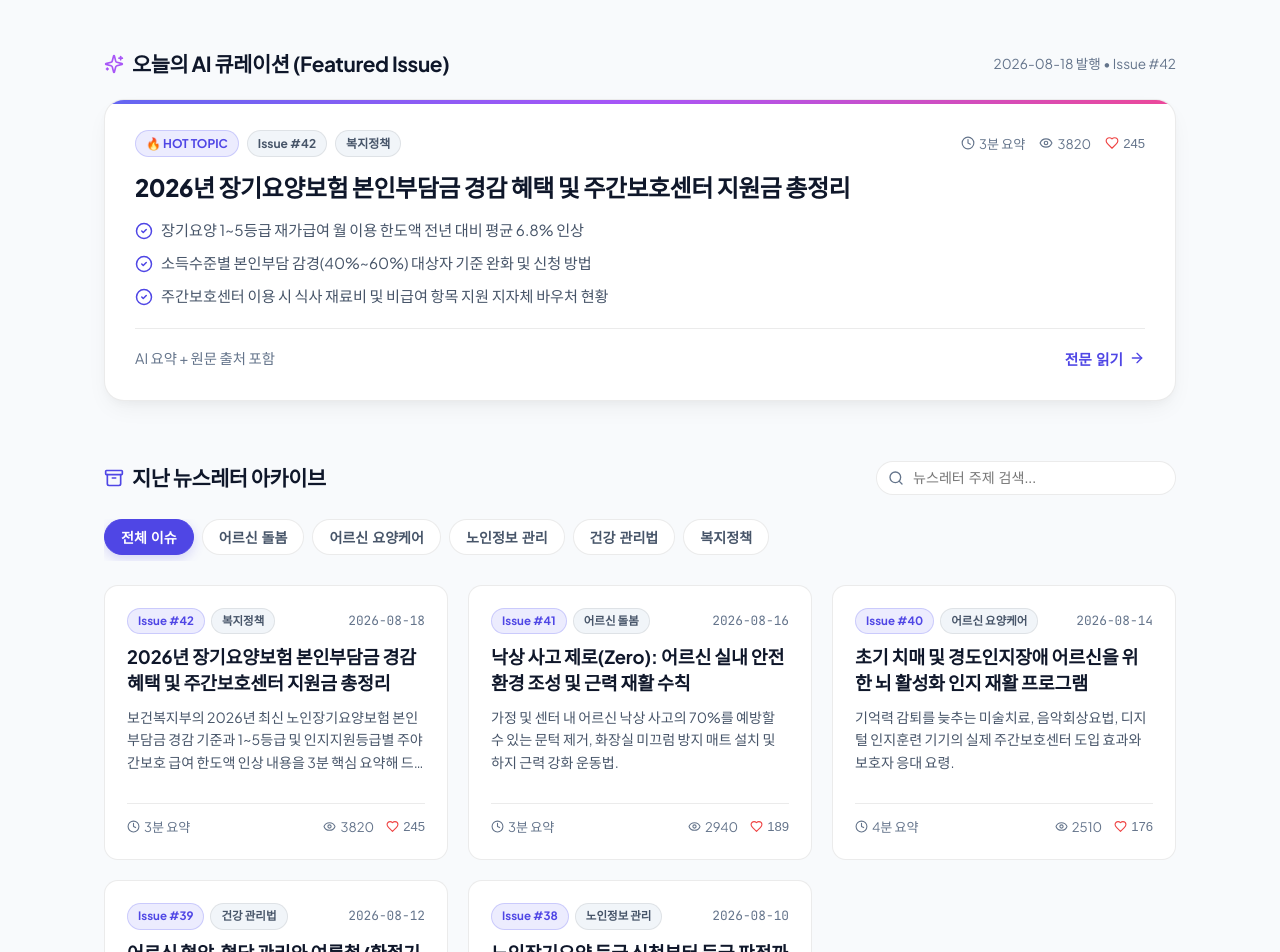
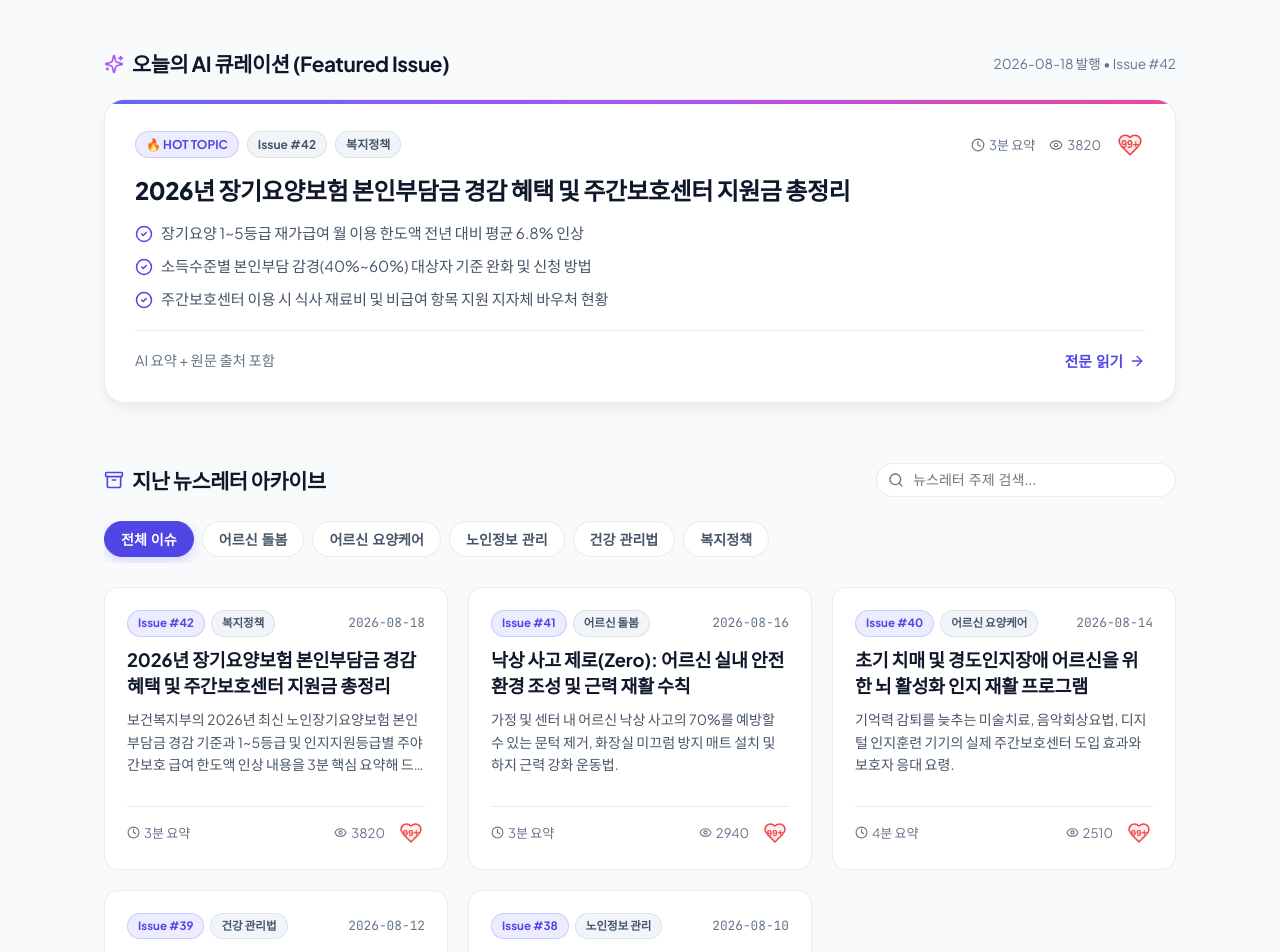
Before and after one commit to SilverRuler/AI-Pulse, a React (Vite) app: page / in a window 1280 px wide. Shown: the part 560-1512 px from the top of the page. Built offline with nearby package versions, Linux system fonts and the light colour scheme; no server answers; the HTML template or start-up script is replaced by a standard one.

Commit message:
fix: Resolve filter state bug and embed likes count inside red heart icons

```diff
--- a/src/components/ArchiveFeed.jsx
+++ b/src/components/ArchiveFeed.jsx
@@ -12,18 +12,11 @@ export default function ArchiveFeed({
   userLikes = [],
   onToggleLike
 }) {
-  const [currentCategory, setCurrentCategory] = useState(activeCategory || 'all');
   const [searchQuery, setSearchQuery] = useState('');
 
-  // Sync when parent activeCategory changes (e.g. from footer click)
-  useEffect(() => {
-    if (activeCategory) {
-      setCurrentCategory(activeCategory);
-    }
-  }, [activeCategory]);
+  const currentCategory = activeCategory || 'all';
 
   const handleTabClick = (catId) => {
-    setCurrentCategory(catId);
     if (onSelectCategory) {
       onSelectCategory(catId);
     }
@@ -161,24 +154,38 @@ export default function ArchiveFeed({
                           background: 'transparent',
                           border: 'none',
                           cursor: 'pointer',
-                          display: 'flex',
+                          position: 'relative',
+                          display: 'inline-flex',
                           alignItems: 'center',
-                          gap: '4px',
-                          color: isLiked ? '#ef4444' : 'var(--text-muted)',
-                          padding: 0,
-                          fontSize: 'inherit'
+                          justifyContent: 'center',
+                          padding: '2px',
                         }}
                         title={isLiked ? '좋아요 취소' : '좋아요'}
                       >
                         <Heart
-                          size={13}
+                          size={24}
                           style={{
-                            color: isLiked ? '#ef4444' : '#ef4444',
-                            fill: isLiked ? '#ef4444' : 'none',
-                            stroke: '#ef4444'
+                            color: '#ef4444',
+                            fill: isLiked ? '#ef4444' : 'rgba(239, 68, 68, 0.1)',
+                            stroke: '#ef4444',
+                            strokeWidth: 1.5,
                           }}
                         />
-                        <span>{item.likes}</span>
+                        <span
+                          style={{
+                            position: 'absolute',
+                            top: '50%',
+                            left: '50%',
+                            transform: 'translate(-50%, -50%)',
+                            fontSize: '0.6rem',
+                            fontWeight: 800,
+                            color: isLiked ? '#ffffff' : '#ef4444',
+                            pointerEvents: 'none',
+                            marginTop: '-1px'
+                          }}
+                        >
+                          {item.likes > 99 ? '99+' : item.likes}
+                        </span>
                       </button>
                     </div>
                   </div>
--- a/src/components/FeaturedIssue.jsx
+++ b/src/components/FeaturedIssue.jsx
@@ -43,24 +43,38 @@ export default function FeaturedIssue({ issue, onOpenReader, userLikes = [], onT
                   background: 'transparent',
                   border: 'none',
                   cursor: 'pointer',
-                  display: 'flex',
+                  position: 'relative',
+                  display: 'inline-flex',
                   alignItems: 'center',
-                  gap: '4px',
-                  color: isLiked ? '#ef4444' : 'var(--text-muted)',
-                  padding: 0,
-                  fontSize: 'inherit'
+                  justifyContent: 'center',
+                  padding: '2px',
                 }}
                 title={isLiked ? '좋아요 취소' : '좋아요'}
               >
                 <Heart
-                  size={14}
+                  size={26}
                   style={{
                     color: '#ef4444',
-                    fill: isLiked ? '#ef4444' : 'none',
-                    stroke: '#ef4444'
+                    fill: isLiked ? '#ef4444' : 'rgba(239, 68, 68, 0.1)',
+                    stroke: '#ef4444',
+                    strokeWidth: 1.5,
                   }}
                 />
-                <span>{issue.likes}</span>
+                <span
+                  style={{
+                    position: 'absolute',
+                    top: '50%',
+                    left: '50%',
+                    transform: 'translate(-50%, -50%)',
+                    fontSize: '0.65rem',
+                    fontWeight: 800,
+                    color: isLiked ? '#ffffff' : '#ef4444',
+                    pointerEvents: 'none',
+                    marginTop: '-1px'
+                  }}
+                >
+                  {issue.likes > 99 ? '99+' : issue.likes}
+                </span>
               </button>
             </div>
           </div>
--- a/src/components/ReaderModal.jsx
+++ b/src/components/ReaderModal.jsx
@@ -25,33 +25,46 @@ export default function ReaderModal({ issue, onClose, onShare, userLikes = [], o
           </div>
 
           <div style={{ display: 'flex', alignItems: 'center', gap: '8px' }}>
-            {/* Like Button with Red Heart */}
+            {/* Like Button with Red Heart containing Number */}
             <button
               onClick={() => onToggleLike && onToggleLike(issue.id)}
               className="icon-button"
               title={isLiked ? '좋아요 취소' : '좋아요'}
               style={{
-                color: '#ef4444',
+                position: 'relative',
                 display: 'inline-flex',
                 alignItems: 'center',
-                gap: '6px',
-                padding: '6px 12px',
-                borderRadius: 'var(--radius-full)',
-                background: isLiked ? 'rgba(239, 68, 68, 0.15)' : 'var(--bg-subtle)',
-                border: isLiked ? '1px solid #ef4444' : '1px solid var(--border-subtle)',
+                justifyContent: 'center',
+                background: 'transparent',
+                border: 'none',
                 cursor: 'pointer',
-                fontWeight: 700
+                padding: '4px',
               }}
             >
               <Heart
-                size={16}
+                size={36}
                 style={{
                   color: '#ef4444',
-                  fill: isLiked ? '#ef4444' : 'none',
-                  stroke: '#ef4444'
+                  fill: isLiked ? '#ef4444' : 'rgba(239, 68, 68, 0.1)',
+                  stroke: '#ef4444',
+                  strokeWidth: 1.5,
                 }}
               />
-              <span style={{ fontSize: '0.85rem' }}>{issue.likes}</span>
+              <span
+                style={{
+                  position: 'absolute',
+                  top: '50%',
+                  left: '50%',
+                  transform: 'translate(-50%, -50%)',
+                  fontSize: '0.75rem',
+                  fontWeight: 800,
+                  color: isLiked ? '#ffffff' : '#ef4444',
+                  pointerEvents: 'none',
+                  marginTop: '-1px'
+                }}
+              >
+                {issue.likes > 99 ? '99+' : issue.likes}
+              </span>
             </button>
 
             {/* Share Deep-link Button */}
```
